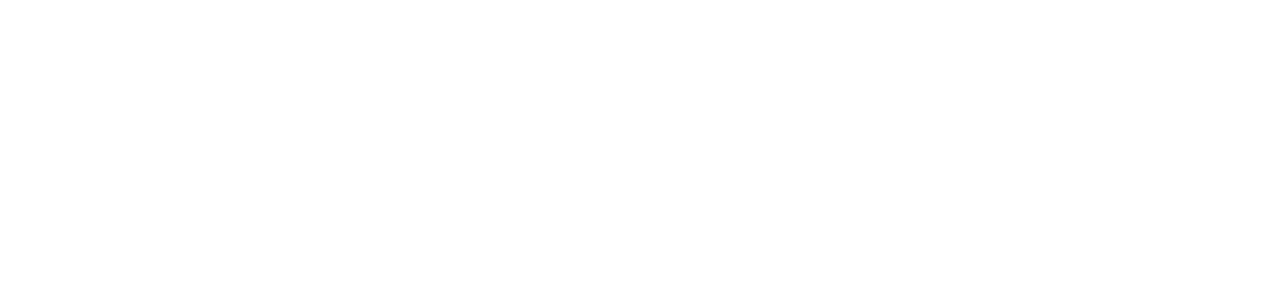
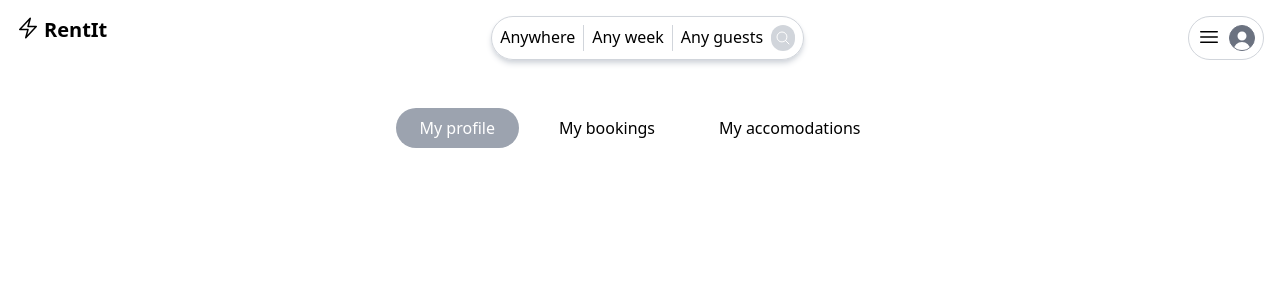
Before and after one commit to coder-pro10z/Login-user, a React (Create React App) app: page /account/bookings in a window 1280 px wide. Before the commit this address had no page. Shown: the top 300 px of the page. Built offline with nearby package versions, Linux system fonts and the light colour scheme.

Commit message:
account page in progress

```diff
--- a/package.json
+++ b/package.json
@@ -8,6 +8,7 @@
     "@testing-library/user-event": "^13.5.0",
     "axios": "^1.3.3",
     "bcrypt": "^5.1.0",
+    "cookie-parser": "^1.4.6",
     "cors": "^2.8.5",
     "dotenv": "^16.0.3",
     "express": "^4.18.2",
--- a/src/App.js
+++ b/src/App.js
@@ -7,6 +7,7 @@ import axios from 'axios';
 import './index.css'
 import Layout from './Layout'
 import { UserContextProvider } from './UserContext';
+import Account from './pages/Account';
 
 axios.defaults.baseURL='http://localhost:5000'
 axios.defaults.withCredentials=true;
@@ -22,6 +23,9 @@ function App() {
         <Route index element={<Home/>} />
         <Route path='/login' element={<Login/>} />
         <Route path='/register' element={<Registration/>} />
+        <Route path='/account/:subpage?' element={<Account/>} />
+        {/* <Route path='/account/bookings' element={<AccountPage/>} />
+        <Route path='/account/places' element={<AccountPage/>} />  */}
 
 
       </Route>
--- a/src/index.css
+++ b/src/index.css
@@ -5,4 +5,5 @@
 
 button{
   @apply bg-gray-300;
+
 }
--- /dev/null
+++ b/src/pages/Account.js
@@ -0,0 +1,45 @@
+import { useContext } from "react";
+import { Link, NavLink, useParams } from "react-router-dom";
+import { Navigate } from "react-router-dom/dist";
+import { UserContext } from "../UserContext";
+
+export default function Account(){
+    const {ready,user}=useContext(UserContext);
+
+    let {subpage} = "profile";
+    // let {subpage} = useParams();
+    // change profiel back to useParams()
+
+    //     if(!ready){
+//     return 'Loading...';
+// }
+// if (ready && !user){
+//     return <Navigate to={'/login'}/>
+// }
+// console.log(subpage);
+
+function linkClasses(type=null){
+    let classes='py-2 px-6';
+    if (type===subpage || (subpage===undefined && type ==='profile')){
+        classes += ' bg-gray-400 text-white rounded-full';
+    }
+    return classes;
+}
+
+return(
+    <div>
+        <nav className="w-full flex mt-8 gap-4 mb-8 justify-center" >
+            <Link className={linkClasses("profile")} to={"/account/"}>My profile</Link>
+            <Link className={linkClasses("bookings")} to={"/account/bookings"}>My bookings</Link>
+            <Link className={linkClasses("places")} to={"/account/places"}>My accomodations</Link>
+        </nav>
+        {subpage === 'profile' && (
+            <div className="text-center max-w-sm mx-auto mt-2 text-gray" >
+                Logged in as {user.name} ({user.email}) <br/>
+                <button className="primary">Logout</button>
+            </div>
+        )}
+    </div>
+)
+
+}
```
Also changed, not shown: 1 other file (tests, documents, lock files or other folders).
